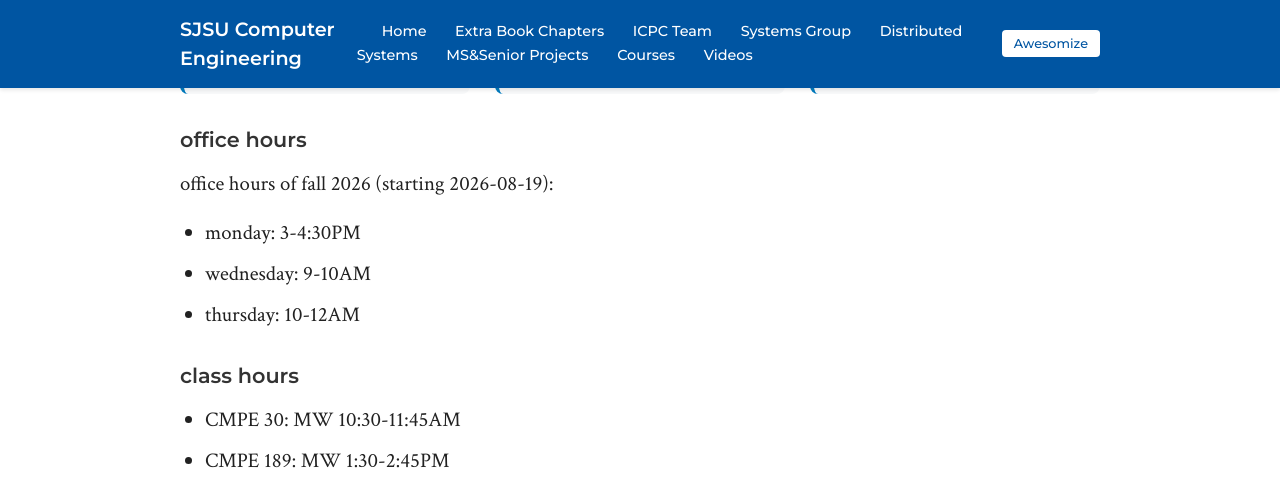
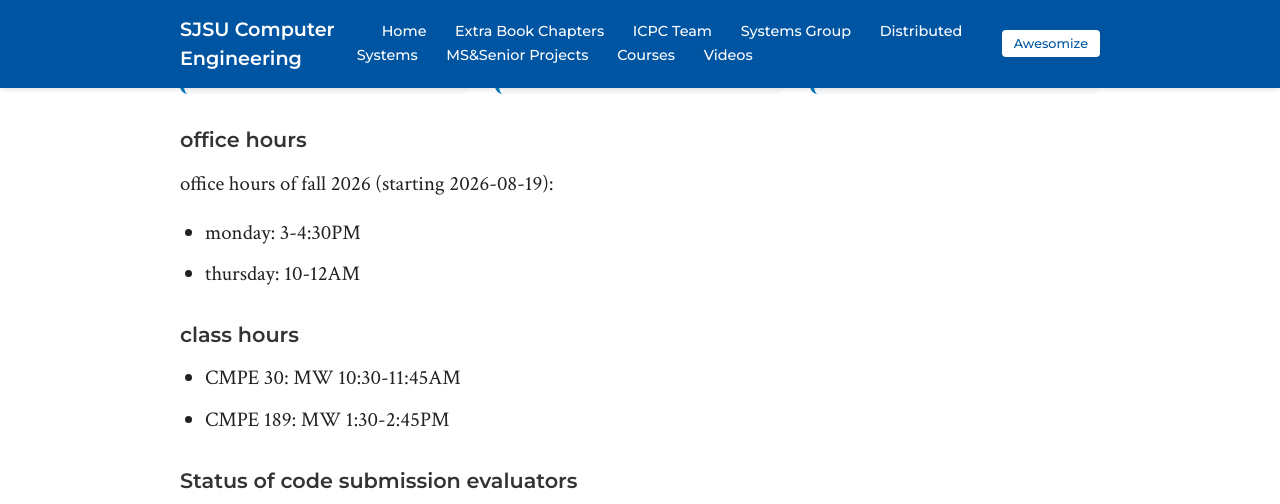
Before and after one commit to breed/benreed-sjsu, a Jekyll site: the page built from index.md, in a window 1280 px wide and 900 px high, scrolled down 819 px, cut to the strip 0-504 px from the top of the window. Built offline with Jekyll 4.4.1, drawn with Linux system fonts in a browser that asks for light colours.

Commit message:
remove wednesday office hours

```diff
--- a/index.md
+++ b/index.md
@@ -42,7 +42,6 @@ you can also watch [some videos that i have found interesting in terms of operat
 office hours of fall 2026 (starting 2026-08-19):
 
 * monday: 3-4:30PM
-* wednesday: 9-10AM
 * thursday: 10-12AM
 
 ### class hours
```
